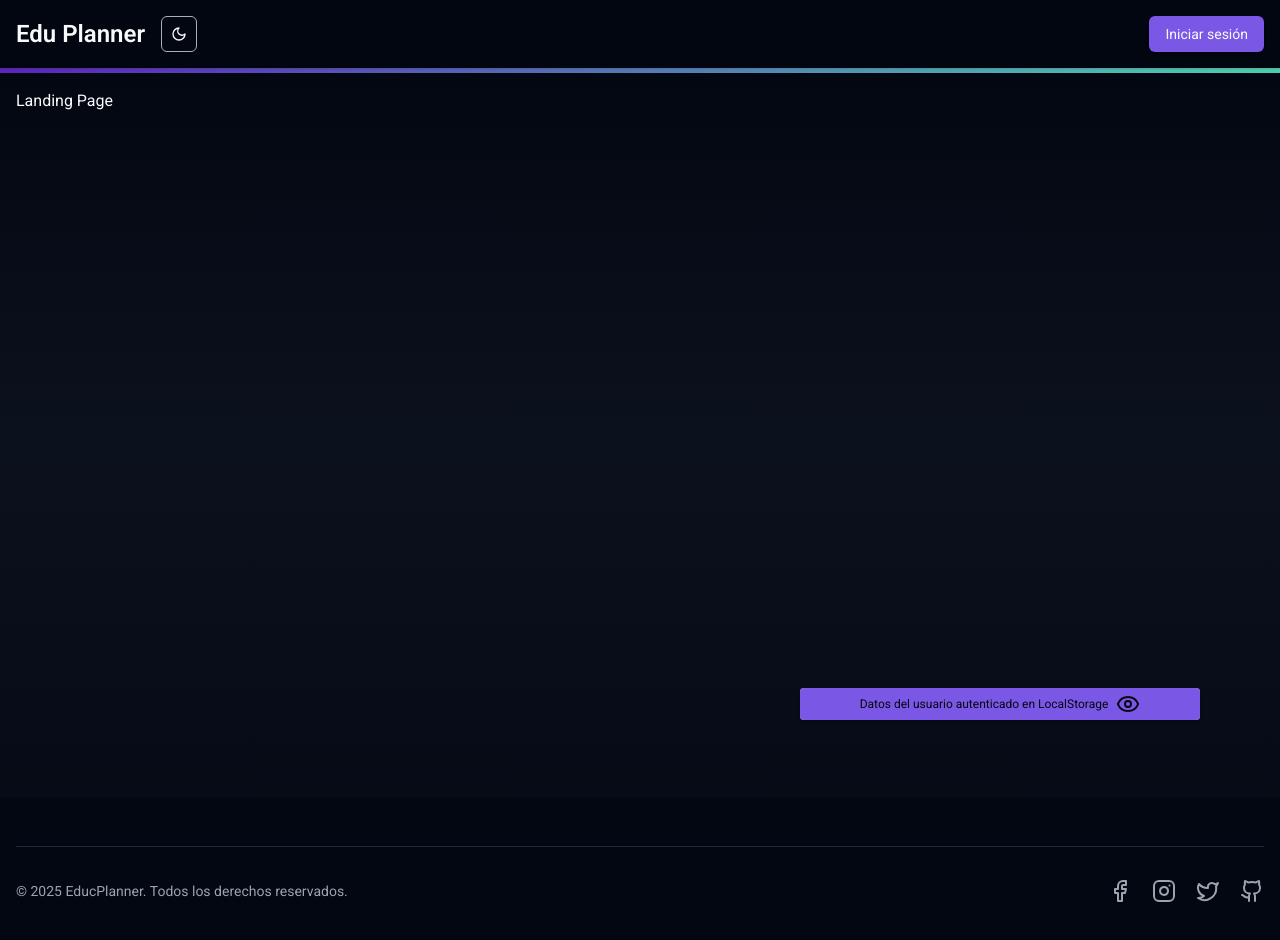
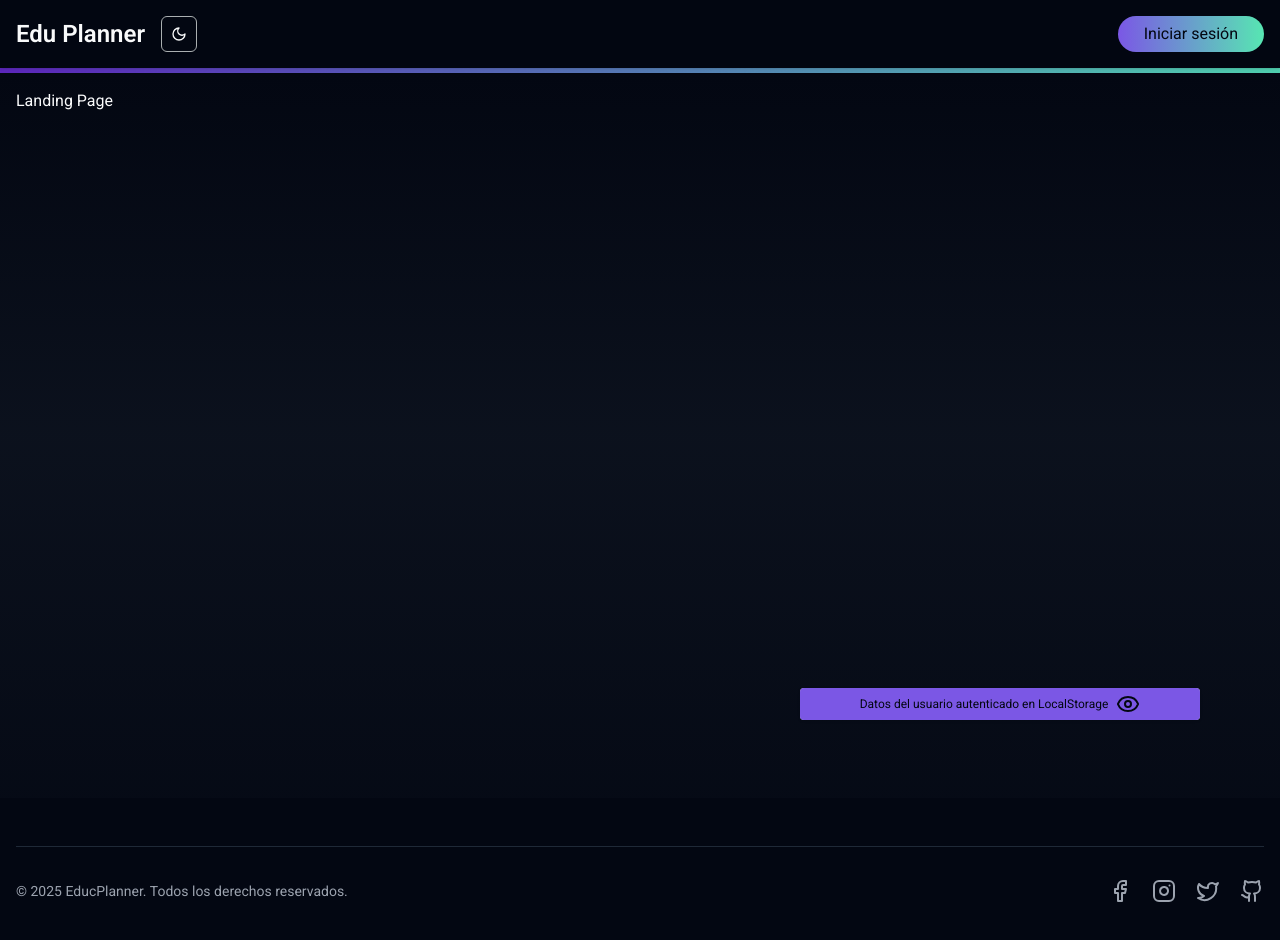
Before and after one commit to No-Country-simulation/s20-11-webapp, a React (Vite) app in the folder Frontend/eduPlanner/: page / in a window 1280 px wide. Shown: the top 940 px of the page. Built offline with nearby package versions, Linux system fonts and the light colour scheme; a web font is replaced by a local one.

Commit message:
update login button to fit style

```diff
--- a/Frontend/eduPlanner/src/Components/layout/Header.jsx
+++ b/Frontend/eduPlanner/src/Components/layout/Header.jsx
@@ -29,7 +29,11 @@ const Header = () => {
               </Form>
             ) : (
               <Link viewTransition to="/login">
-                <Button>Iniciar sesión</Button>
+                <div className="bg-gradient-to-r from-primary to-tertiary rounded-[20rem] p-[2px]">
+                  <div className="bg-transparent text-background hover:bg-background hover:text-foreground rounded-[20rem] py-1 px-6 transition-all duration-300">
+                    Iniciar sesión
+                  </div>
+                </div>
               </Link>
             )}
           </div>
```
